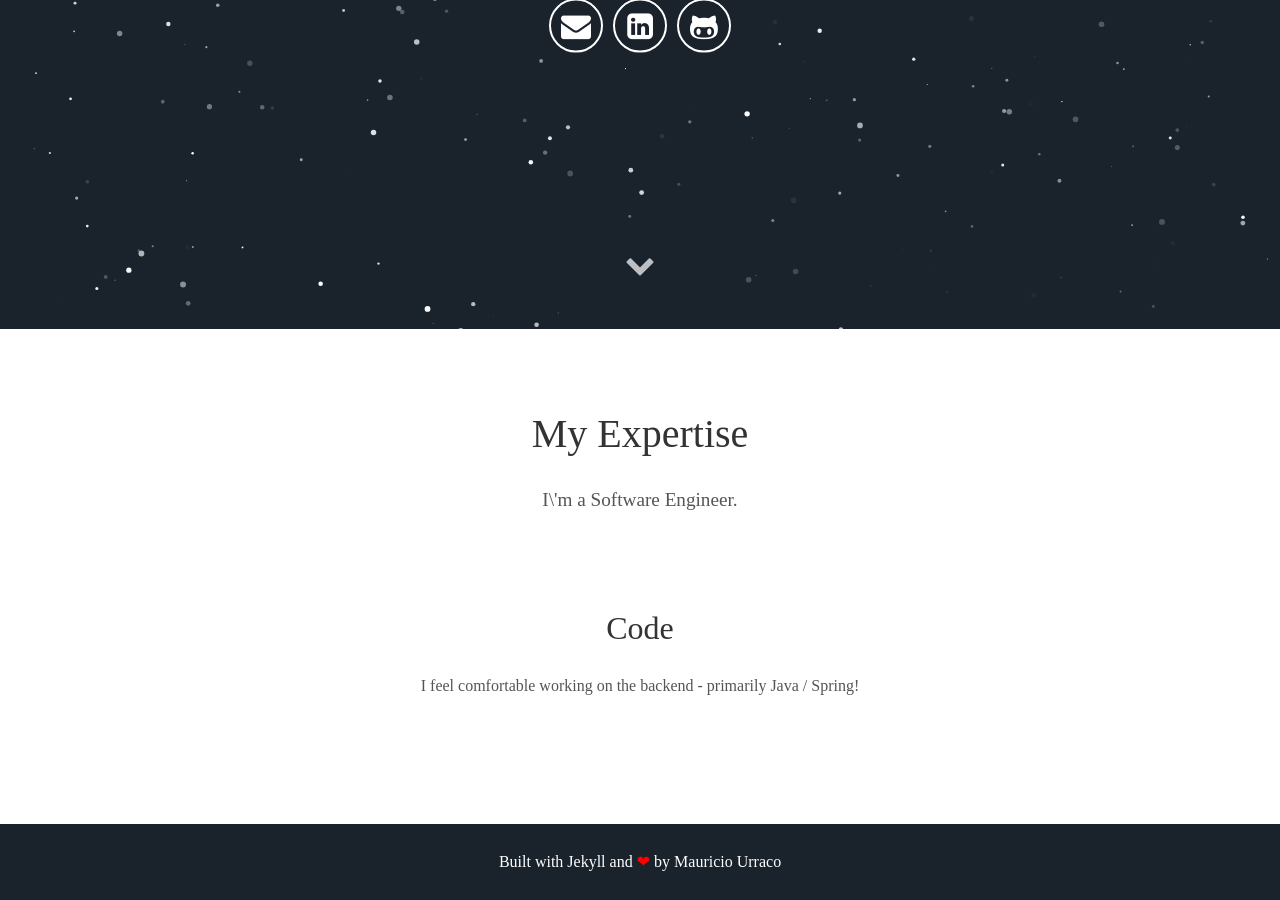
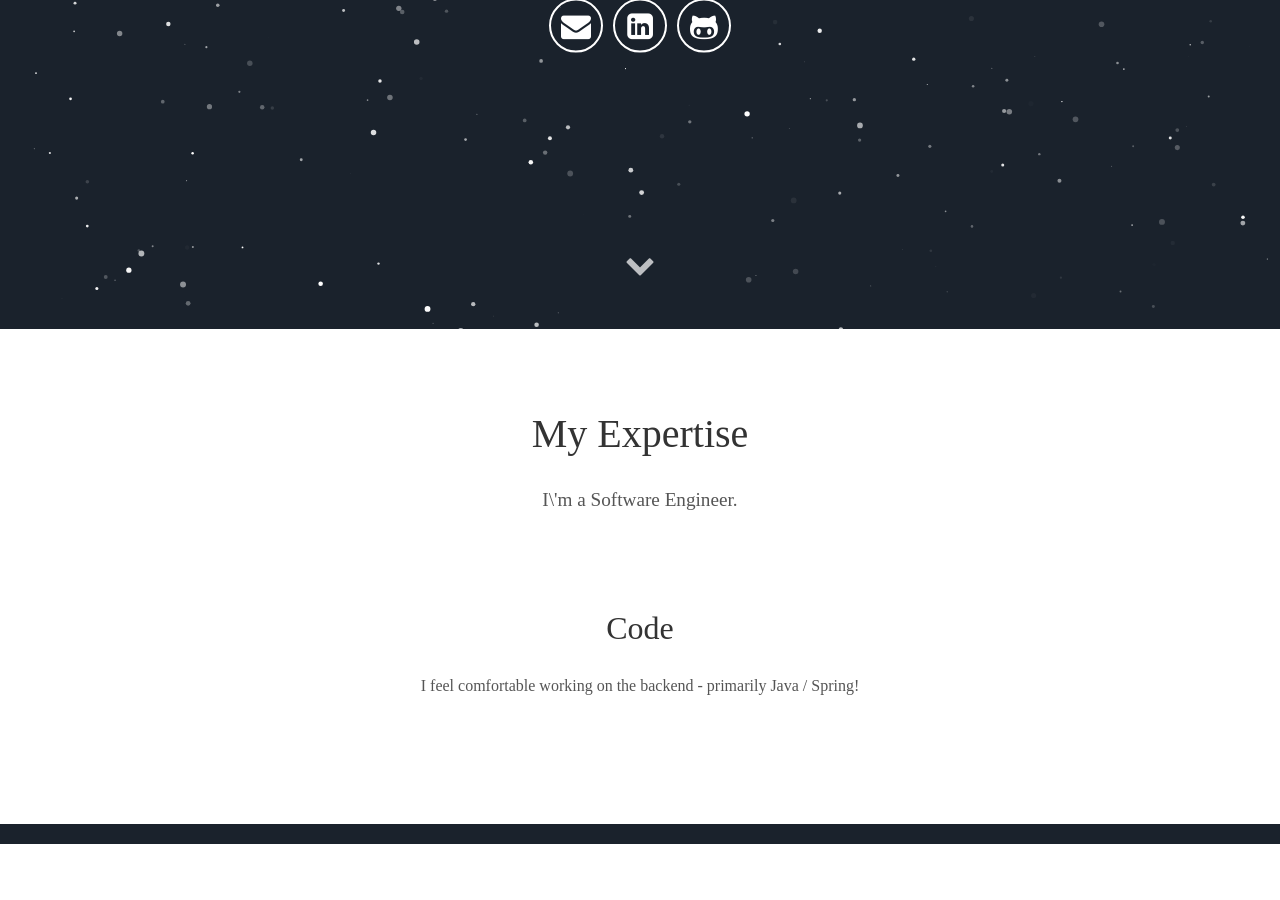
Before and after one commit to chaudharydeepak/chaudharydeepak.github.io, a Jekyll site: the page built from index.html, in a window 1280 px wide and 900 px high, scrolled down 571 px. Built offline with Jekyll 4.4.1, drawn with Linux system fonts in a browser that asks for light colours; some web fonts are replaced; after the commit the page ends 1415 px from its top, so only the background shows below that.

Commit message:
Update footer.html

```diff
--- a/_includes/footer.html
+++ b/_includes/footer.html
@@ -1,6 +1,5 @@
 <footer class="footer">
     <!-- <p>&copy; {{ site.username }}</p> -->
-    <p>Built with Jekyll and <span class="love">❤</span> by <a href="https://github.com/murraco">Mauricio Urraco</a></p>
 </footer>
 <script src="//cdn.jsdelivr.net/particles.js/2.0.0/particles.min.js"></script>
 <script src="{{ '/assets/js/sweet-scroll.min.js' | prepend: site.baseurl }}"></script>
```
